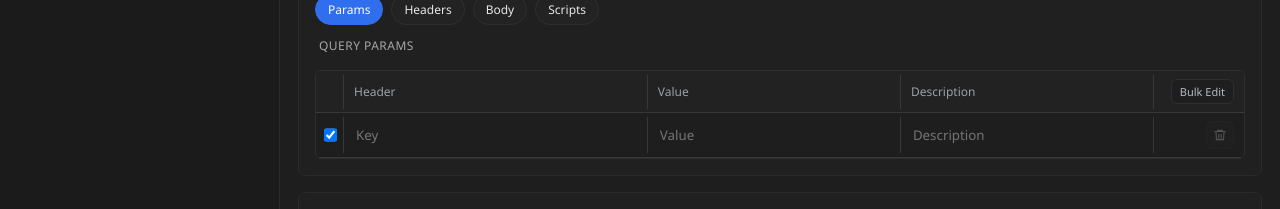
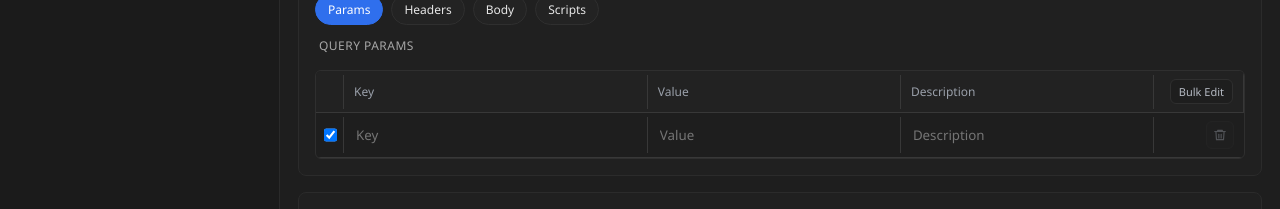
Before and after one commit to rhaynner-qa/easyPostman, a React (Vite) app: page / in a window 1280 px wide. Shown: the part 202-411 px from the top of the page. Built offline with nearby package versions, Linux system fonts and the light colour scheme.

Commit message:
Persistir largura das grids em Params e Headers

```diff
--- a/src/App.css
+++ b/src/App.css
@@ -657,6 +657,54 @@ textarea {
   background: #1e1e1e;
 }
 
+.params-grid,
+.headers-grid {
+  position: relative;
+  --params-key-width: 220px;
+  --headers-key-width: 220px;
+}
+
+.params-header {
+  grid-template-columns: 28px var(--params-key-width) 1fr 1fr 90px;
+  position: relative;
+}
+
+.params-row {
+  grid-template-columns: 28px var(--params-key-width) 1fr 1fr 90px;
+}
+
+.headers-header {
+  grid-template-columns: 28px var(--headers-key-width) 1fr 1fr 90px;
+  position: relative;
+}
+
+.headers-row {
+  grid-template-columns: 28px var(--headers-key-width) 1fr 1fr 90px;
+}
+
+.grid-resizer {
+  position: absolute;
+  top: 0;
+  bottom: 0;
+  left: 0;
+  width: 8px;
+  transform: translateX(-4px);
+  cursor: col-resize;
+  background: transparent;
+}
+
+.params-header .grid-resizer {
+  left: calc(28px + var(--params-key-width));
+}
+
+.headers-header .grid-resizer {
+  left: calc(28px + var(--headers-key-width));
+}
+
+.grid-resizer:hover {
+  background: rgba(255, 255, 255, 0.06);
+}
+
 .table-header {
   font-size: 12px;
   color: #a7a7a7;
--- a/src/App.jsx
+++ b/src/App.jsx
@@ -475,18 +475,38 @@ function App() {
     headers: { open: false, text: "" },
   });
   const [envKeyWidth, setEnvKeyWidth] = useState(180);
+  const [paramsKeyWidth, setParamsKeyWidth] = useState(220);
+  const [headersKeyWidth, setHeadersKeyWidth] = useState(220);
   const envGridRef = useRef(null);
+  const paramsGridRef = useRef(null);
+  const headersGridRef = useRef(null);
 
   useEffect(() => {
-    const stored = Number(localStorage.getItem("envKeyWidth"));
-    if (stored && !Number.isNaN(stored)) {
-      setEnvKeyWidth(stored);
+    const envStored = Number(localStorage.getItem("envKeyWidth"));
+    if (envStored && !Number.isNaN(envStored)) {
+      setEnvKeyWidth(envStored);
+    }
+    const paramsStored = Number(localStorage.getItem("paramsKeyWidth"));
+    if (paramsStored && !Number.isNaN(paramsStored)) {
+      setParamsKeyWidth(paramsStored);
+    }
+    const headersStored = Number(localStorage.getItem("headersKeyWidth"));
+    if (headersStored && !Number.isNaN(headersStored)) {
+      setHeadersKeyWidth(headersStored);
     }
   }, []);
 
   useEffect(() => {
     localStorage.setItem("envKeyWidth", String(envKeyWidth));
   }, [envKeyWidth]);
+
+  useEffect(() => {
+    localStorage.setItem("paramsKeyWidth", String(paramsKeyWidth));
+  }, [paramsKeyWidth]);
+
+  useEffect(() => {
+    localStorage.setItem("headersKeyWidth", String(headersKeyWidth));
+  }, [headersKeyWidth]);
   const [isSending, setIsSending] = useState(false);
   const [importError, setImportError] = useState("");
 
@@ -907,6 +927,56 @@ function App() {
       const delta = moveEvent.clientX - startX;
       const next = Math.min(max, Math.max(min, startWidth + delta));
       setEnvKeyWidth(next);
+    };
+
+    const handleUp = () => {
+      window.removeEventListener("mousemove", handleMove);
+      window.removeEventListener("mouseup", handleUp);
+    };
+
+    window.addEventListener("mousemove", handleMove);
+    window.addEventListener("mouseup", handleUp);
+  };
+
+  const startParamsResize = (event) => {
+    event.preventDefault();
+    const grid = paramsGridRef.current;
+    if (!grid) return;
+    const rect = grid.getBoundingClientRect();
+    const startX = event.clientX;
+    const startWidth = paramsKeyWidth;
+    const min = 140;
+    const max = Math.max(220, rect.width - 90 - 120);
+
+    const handleMove = (moveEvent) => {
+      const delta = moveEvent.clientX - startX;
+      const next = Math.min(max, Math.max(min, startWidth + delta));
+      setParamsKeyWidth(next);
+    };
+
+    const handleUp = () => {
+      window.removeEventListener("mousemove", handleMove);
+      window.removeEventListener("mouseup", handleUp);
+    };
+
+    window.addEventListener("mousemove", handleMove);
+    window.addEventListener("mouseup", handleUp);
+  };
+
+  const startHeadersResize = (event) => {
+    event.preventDefault();
+    const grid = headersGridRef.current;
+    if (!grid) return;
+    const rect = grid.getBoundingClientRect();
+    const startX = event.clientX;
+    const startWidth = headersKeyWidth;
+    const min = 140;
+    const max = Math.max(220, rect.width - 90 - 120);
+
+    const handleMove = (moveEvent) => {
+      const delta = moveEvent.clientX - startX;
+      const next = Math.min(max, Math.max(min, startWidth + delta));
+      setHeadersKeyWidth(next);
     };
 
     const handleUp = () => {
@@ -1689,10 +1759,14 @@ function App() {
             {activeTab === "Params" ? (
               <div className="table-grid">
                 <div className="table-header">Query Params</div>
-                <div className="postman-grid">
-                  <div className="table-header-row">
+                <div
+                  className="postman-grid params-grid"
+                  ref={paramsGridRef}
+                  style={{ "--params-key-width": `${paramsKeyWidth}px` }}
+                >
+                  <div className="table-header-row params-header">
                     <div className="postman-cell checkbox-cell" />
-                    <div className="postman-cell">Header</div>
+                    <div className="postman-cell">Key</div>
                     <div className="postman-cell">Value</div>
                     <div className="postman-cell">Description</div>
                     <div className="postman-cell bulk-cell">
@@ -1704,6 +1778,10 @@ function App() {
                         Bulk Edit
                       </button>
                     </div>
+                    <div
+                      className="grid-resizer"
+                      onMouseDown={startParamsResize}
+                    />
                   </div>
                   {bulkEdit.params.open ? (
                     <div className="bulk-editor">
@@ -1735,7 +1813,7 @@ function App() {
                   {requestDraft.params.map((param, index) => (
                     <div
                       key={`param-${index}`}
-                      className={`postman-row ${
+                      className={`postman-row params-row ${
                         param.enabled ? "" : "disabled"
                       }`}
                     >
@@ -1838,8 +1916,12 @@ function App() {
             {activeTab === "Headers" ? (
               <div className="table-grid">
                 <div className="table-header">Headers</div>
-                <div className="postman-grid">
-                  <div className="table-header-row">
+                <div
+                  className="postman-grid headers-grid"
+                  ref={headersGridRef}
+                  style={{ "--headers-key-width": `${headersKeyWidth}px` }}
+                >
+                  <div className="table-header-row headers-header">
                     <div className="postman-cell checkbox-cell" />
                     <div className="postman-cell">Header</div>
                     <div className="postman-cell">Value</div>
@@ -1853,6 +1935,10 @@ function App() {
                         Bulk Edit
                       </button>
                     </div>
+                    <div
+                      className="grid-resizer"
+                      onMouseDown={startHeadersResize}
+                    />
                   </div>
                   {bulkEdit.headers.open ? (
                     <div className="bulk-editor">
@@ -1884,7 +1970,7 @@ function App() {
                   {requestDraft.headers.map((header, index) => (
                     <div
                       key={`header-${index}`}
-                      className={`postman-row ${
+                      className={`postman-row headers-row ${
                         header.enabled ? "" : "disabled"
                       }`}
                     >
```
